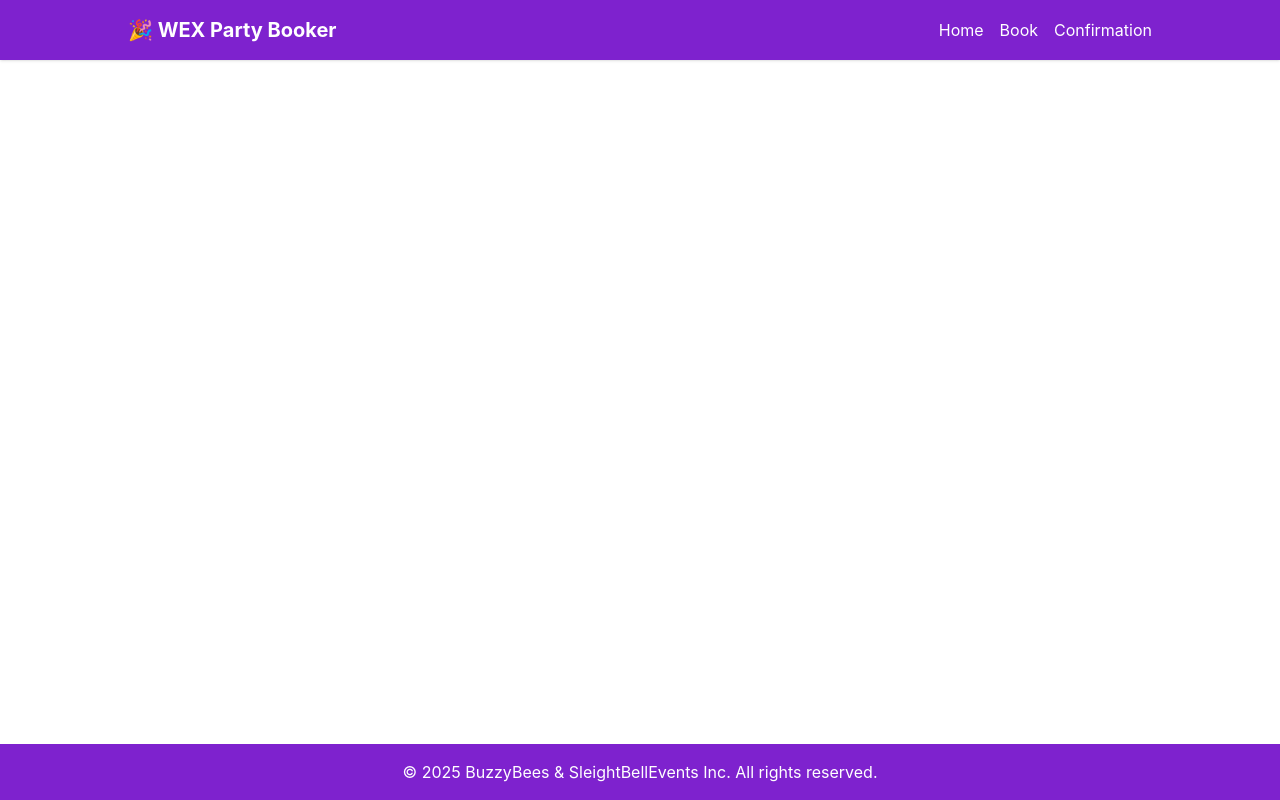
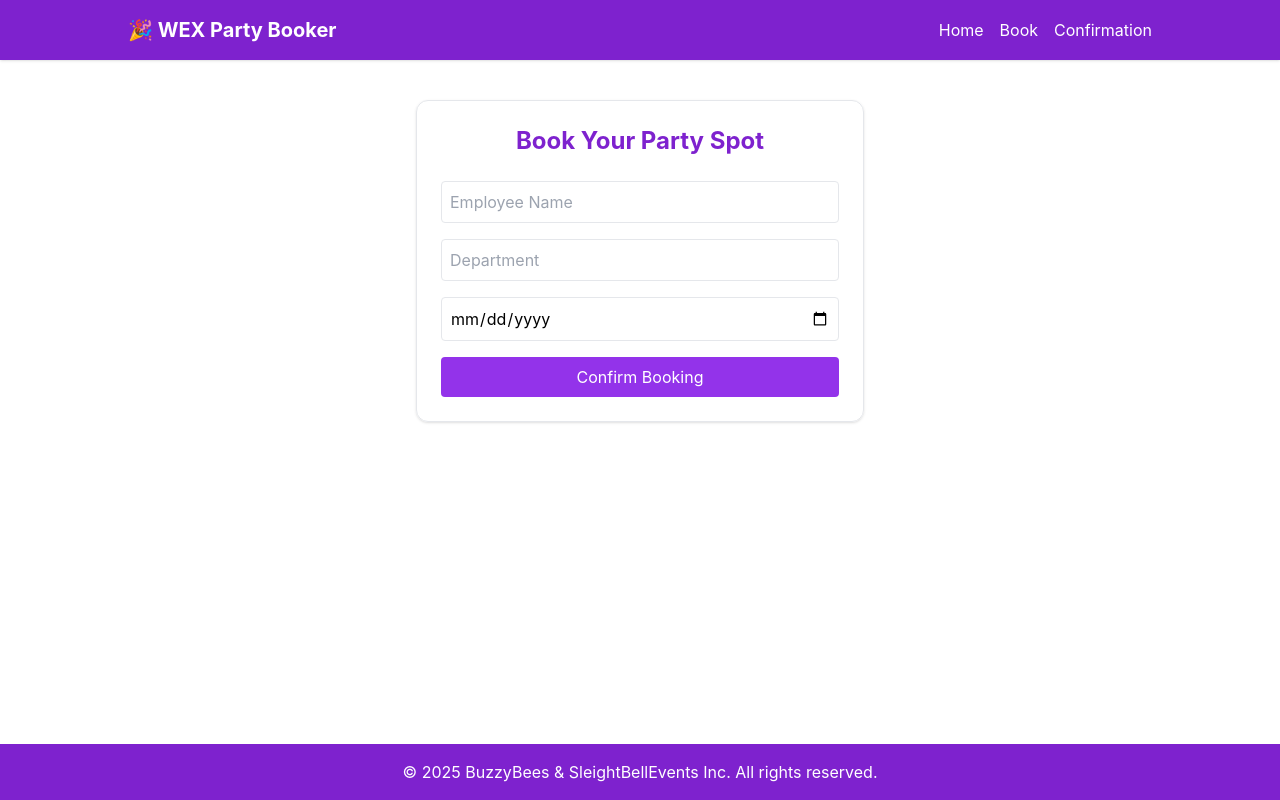
Before and after one commit to edksam/party-booking-app, a React (Create React App) app in the folder frontend/: page /book in a window 1280 px wide. Built offline with nearby package versions, Linux system fonts and the light colour scheme.

Commit message:
Form added

```diff
--- a/frontend/src/App.js
+++ b/frontend/src/App.js
@@ -1,9 +1,9 @@
 // App.jsx
 import { BrowserRouter as Router, Routes, Route } from 'react-router-dom';
 import WelcomePage from './pages/WelcomePage';
-// import BookingPage from './pages/BookingPage';
-// import ConfirmationPage from './pages/ConfirmationPage';
-// import BookingDetailPage from './pages/BookingDetailPage';
+import BookingPage from './pages/BookingPage';
+import ConfirmationPage from './pages/ConfirmationPage';
+import BookingDetailPage from './pages/BookingDetailPage';
 import Header from './components/Header';
 import Footer from './components/Footer';
 
@@ -15,9 +15,9 @@ function App() {
         <div className="flex-grow">
           <Routes>
             <Route path="/" element={<WelcomePage />} />
-            {/* <Route path="/book" element={<BookingPage />} />
+            <Route path="/book" element={<BookingPage />} />
             <Route path="/confirmation" element={<ConfirmationPage />} />
-            <Route path="/booking/:id" element={<BookingDetailPage />} /> */}
+            <Route path="/booking/:id" element={<BookingDetailPage />} />
           </Routes>
         </div>
         <Footer />
--- /dev/null
+++ b/frontend/src/components/BookingDetails.jsx
@@ -0,0 +1,11 @@
+function BookingDetails({ booking }) {
+  return (
+    <div className="text-left space-y-2">
+      <p><strong>Name:</strong> {booking.employeeName}</p>
+      <p><strong>Department:</strong> {booking.department}</p>
+      <p><strong>Party Date:</strong> {booking.partyDate}</p>
+    </div>
+  );
+}
+
+export default BookingDetails;
--- a/frontend/src/pages/BookingPage.jsx
+++ b/frontend/src/pages/BookingPage.jsx
@@ -0,0 +1,65 @@
+import { useState } from 'react';
+import { useNavigate } from 'react-router-dom';
+
+function BookingPage() {
+  const [formData, setFormData] = useState({
+    employeeName: '',
+    department: '',
+    partyDate: '',
+  });
+  const navigate = useNavigate();
+
+  const handleChange = (e) => {
+    setFormData((prev) => ({
+      ...prev,
+      [e.target.name]: e.target.value,
+    }));
+  };
+
+  const handleSubmit = (e) => {
+    e.preventDefault();
+    navigate('/confirmation', { state: { booking: formData } });
+  };
+
+  return (
+    <div className="max-w-md mx-auto p-6 mt-10 border rounded-xl shadow">
+      <h1 className="text-2xl font-bold mb-6 text-center text-purple-700">Book Your Party Spot</h1>
+      <form onSubmit={handleSubmit} className="space-y-4">
+        <input
+          type="text"
+          name="employeeName"
+          placeholder="Employee Name"
+          value={formData.employeeName}
+          onChange={handleChange}
+          required
+          className="w-full p-2 border rounded"
+        />
+        <input
+          type="text"
+          name="department"
+          placeholder="Department"
+          value={formData.department}
+          onChange={handleChange}
+          required
+          className="w-full p-2 border rounded"
+        />
+        <input
+          type="date"
+          name="partyDate"
+          value={formData.partyDate}
+          onChange={handleChange}
+          required
+          className="w-full p-2 border rounded"
+        />
+        <button
+          type="submit"
+          className="w-full bg-purple-600 text-white py-2 rounded hover:bg-purple-700 transition"
+        >
+          Confirm Booking
+        </button>
+      </form>
+    </div>
+  );
+}
+
+export default BookingPage;
```
